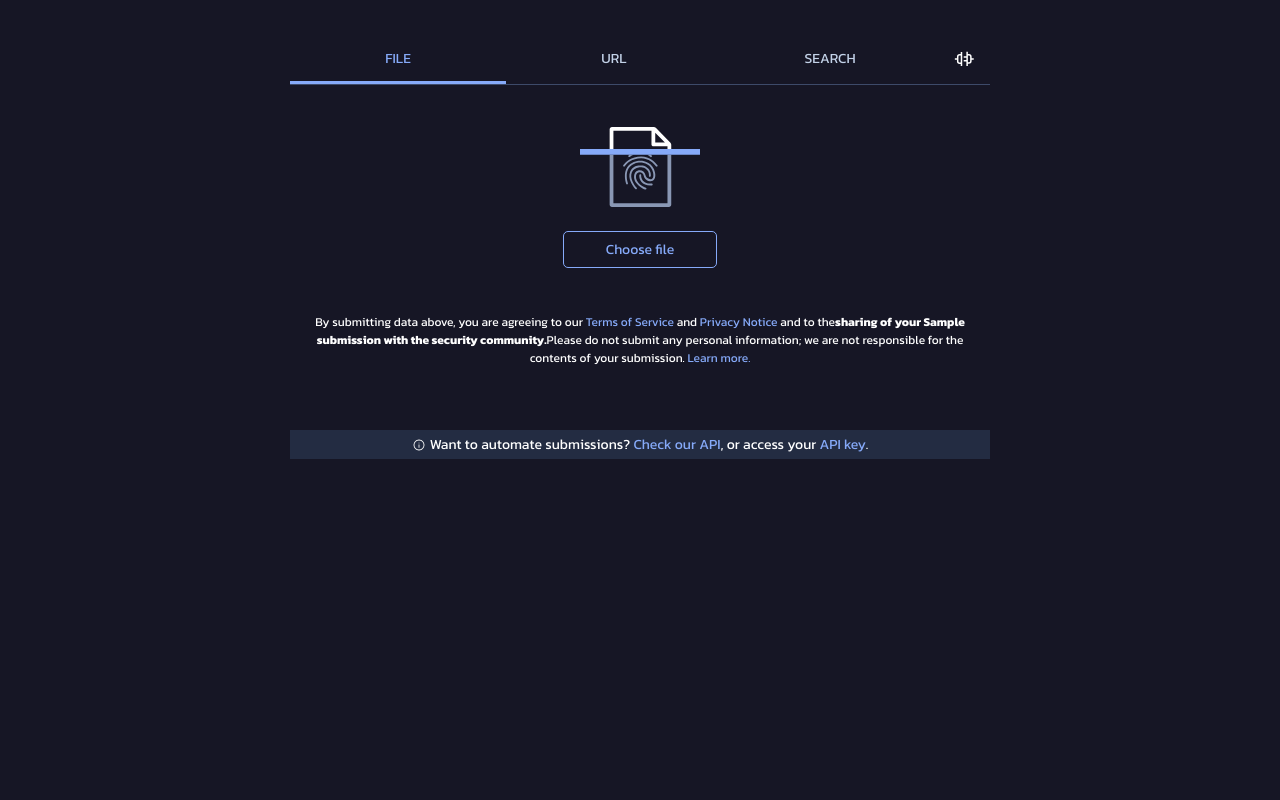
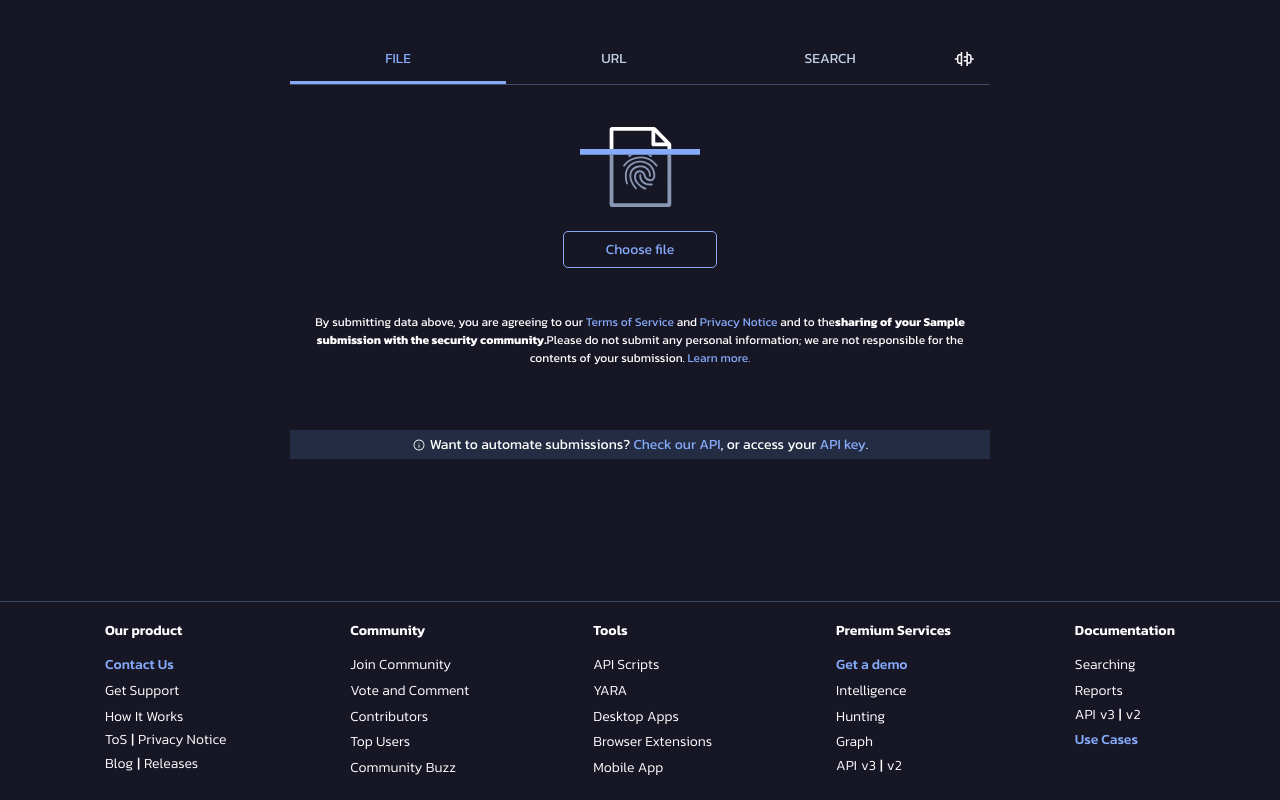
Before and after one commit to LaProfessional/VirusTotal, a React (Create React App) app: page / in a window 1280 px wide. Shown: the part 296-1096 px from the top of the page. Before the commit the page ends 800 px from the top, so only its background shows below. Built offline with nearby package versions, Linux system fonts and the light colour scheme.

Commit message:
30.01.2025 01:40

```diff
--- a/src/App.js
+++ b/src/App.js
@@ -1,5 +1,6 @@
 import Header from "./components/header/Header";
 import Content from "./components/content/Content";
+import Footer from "./components/footer/Footer";
 
 const App = () => {
 
@@ -7,6 +8,7 @@
         <>
             <Header />
                 <Content />
+                    <Footer />
 
         </>
     );
--- a/src/components/content/Content.jsx
+++ b/src/components/content/Content.jsx
@@ -13,24 +13,10 @@
 const Content = () => {
 
     const [activeTab, setActiveTab] = useState('FILE');
-    const [currentTab, setCurrentTab] = useState(<FileTab/>);
     const [isVisibleTooltip, setVisibleTooltip] = useState(null);
 
-    const tabs = ['FILE', 'URL', 'SEARCH'];
-    const dataTabs = [
-        {tab: <FileTab/>},
-        {tab: <UrlTab/>},
-        {tab: <SearchTab/>},
-    ];
-
     const handlerTabClick = tabName => {
-        const selectedTab = tabs.find(tab => tab === tabName);
-
-        if (selectedTab) {
-            setActiveTab(tabName);
-            const selectedTabIndex = tabs.indexOf(tabName);
-            setCurrentTab(dataTabs[selectedTabIndex].tab);
-        }
+        setActiveTab(tabName);
     };
 
     const tooltipTimeout = useRef();
@@ -69,7 +55,9 @@
                         className={styles.automate}/>
                 </ul>
 
-                {currentTab}
+                {activeTab === 'FILE' && <FileTab/>}
+                {activeTab === 'URL' && <UrlTab/>}
+                {activeTab === 'SEARCH' && <SearchTab/>}
 
                 <div className={styles.tipContainer}>
                     <Important className={styles.important}/>
--- a/src/components/footer/Footer.jsx
+++ b/src/components/footer/Footer.jsx
@@ -1,10 +1,134 @@
 import React from 'react';
+import styles from './Footer.module.css';
 
 const Footer = () => {
     return (
-        <div>
+        <footer className={styles.footerContainer}>
+            <div className={styles.footer}>
 
-        </div>
+                <div className={styles.list}>
+                    <h2 className={styles.header}>
+                        <a href="#" >Our product</a>
+                    </h2>
+                    <ul>
+                        <li>
+                            <a href="#" className={`${styles.footerLink} ${styles.highlightedLink}`}>Contact Us</a>
+                        </li>
+                        <li>
+                            <a href="#" className={styles.footerLink}>Get Support</a>
+                        </li>
+                        <li>
+                            <a href="#" className={styles.footerLink}>How It Works</a>
+                        </li>
+                        <li className={styles.linkContainer}>
+                            <a href="#" className={styles.footerLink}>ToS</a>
+                            <span className={styles.divider}>|</span>
+                            <a href="#" className={styles.footerLink}>Privacy Notice</a>
+                        </li>
+                        <li className={styles.linkContainer}>
+                            <a href="#" className={styles.footerLink}>Blog</a>
+                            <span className={styles.divider}>|</span>
+                            <a href="#" className={styles.footerLink}>Releases</a>
+                        </li>
+                    </ul>
+                </div>
+
+                <div className={styles.list}>
+                    <h2 className={styles.header}>
+                        <a href="#">Community</a>
+                    </h2>
+                    <ul>
+                        <li>
+                            <a href="#" className={styles.footerLink}>Join Community</a>
+                        </li>
+                        <li>
+                            <a href="#" className={styles.footerLink}>Vote and Comment</a>
+                        </li>
+                        <li>
+                            <a href="#" className={styles.footerLink}>Contributors</a>
+                        </li>
+                        <li>
+                            <a href="#" className={styles.footerLink}>Top Users</a>
+                        </li>
+                        <li>
+                            <a href="#" className={styles.footerLink}>Community Buzz</a>
+                        </li>
+                    </ul>
+                </div>
+
+                <div className={styles.list}>
+                    <h2 className={styles.header}>
+                        <a href="#">Tools</a>
+                    </h2>
+                    <ul>
+                        <li>
+                            <a href="#" className={styles.footerLink}>API Scripts</a>
+                        </li>
+                        <li>
+                            <a href="#" className={styles.footerLink}>YARA</a>
+                        </li>
+                        <li>
+                            <a href="#" className={styles.footerLink}>Desktop Apps</a>
+                        </li>
+                        <li>
+                            <a href="#" className={styles.footerLink}>Browser Extensions</a>
+                        </li>
+                        <li>
+                            <a href="#" className={styles.footerLink}>Mobile App</a>
+                        </li>
+                    </ul>
+                </div>
+
+                <div className={styles.list}>
+                    <h2 className={styles.header}>
+                        <a href="#">Premium Services</a>
+                    </h2>
+                    <ul>
+                        <li>
+                            <a href="#" className={`${styles.footerLink} ${styles.highlightedLink}`}>Get a demo</a>
+                        </li>
+                        <li>
+                            <a href="#" className={styles.footerLink}>Intelligence</a>
+                        </li>
+                        <li>
+                            <a href="#" className={styles.footerLink}>Hunting</a>
+                        </li>
+                        <li>
+                            <a href="#" className={styles.footerLink}>Graph</a>
+                        </li>
+                        <li className={styles.linkContainer}>
+                            <a href="#" className={styles.footerLink}>API</a>
+                            <a href="#" className={styles.footerLink}>v3</a>
+                            <span className={styles.divider}>|</span>
+                            <a href="#" className={styles.footerLink}>v2</a>
+                        </li>
+                    </ul>
+                </div>
+
+                <div className={styles.list}>
+                    <h2 className={styles.header}>
+                        <a href="#">Documentation</a>
+                    </h2>
+                    <ul>
+                        <li>
+                            <a href="#" className={styles.footerLink}>Searching</a>
+                        </li>
+                        <li>
+                            <a href="#" className={styles.footerLink}>Reports</a>
+                        </li>
+                        <li className={styles.linkContainer}>
+                            <a href="#" className={styles.footerLink}>API</a>
+                            <a href="#" className={styles.footerLink}>v3</a>
+                            <span className={styles.divider}>|</span>
+                            <a href="#" className={styles.footerLink}>v2</a>
+                        </li>
+                        <li>
+                            <a href="#" className={`${styles.footerLink} ${styles.highlightedLink}`}>Use Cases</a>
+                        </li>
+                    </ul>
+                </div>
+            </div>
+        </footer>
     );
 };
 
--- a/src/components/footer/Footer.module.css
+++ b/src/components/footer/Footer.module.css
@@ -0,0 +1,73 @@
+.footerContainer {
+    display: flex;
+    flex-wrap: wrap;
+    justify-content: center;
+    width: 100%;
+
+    padding-top: 100px;
+}
+
+.footer {
+    display: flex;
+    justify-content: space-between;
+    width: clamp(100px, 100%, 1070px);
+
+    padding: 18px 105px 20px 105px;
+}
+
+.footerContainer::before {
+    display: flex;
+    content: '';
+    border-top: 1px solid var(--border-notifications);
+    width: 100%;
+}
+
+.list {
+    display: flex;
+    flex-direction: column;
+}
+
+.header > a {
+    display: block;
+    width: fit-content;
+
+    font-weight: 600;
+    font-size: 14px;
+    color: var(--text-color-primary);
+    text-decoration: none;
+
+    margin-bottom: 10px;
+}
+.header:hover {
+    color: var(--header-logo);
+}
+
+.linkContainer {
+    display: flex;
+    gap: 4px;
+}
+
+.divider {
+    color: var(--text-color-primary);
+    font-size: 14px;
+    line-height: 1.7;
+}
+
+.footerLink {
+    display: inline-block;
+    width: fit-content;
+
+    font-weight: 300;
+    font-size: 14px;
+    color: var(--text-color-primary);
+    text-decoration: none;
+    line-height: 1.7;
+}
+.footerLink:hover {
+    color: var(--header-logo);
+}
+
+.highlightedLink {
+    color: var(--header-logo);
+    font-weight: 500;
+}
--- a/src/components/modal-window/ChooseFileButton.jsx
+++ b/src/components/modal-window/ChooseFileButton.jsx
@@ -9,7 +9,6 @@
     const tooltipTimeout = useRef();
     const showTooltip = () => {
         tooltipTimeout.current = setTimeout(() => {
-            console.log('dsaf')
             setVisibleTooltip(true);
         }, 200);
     };
```
